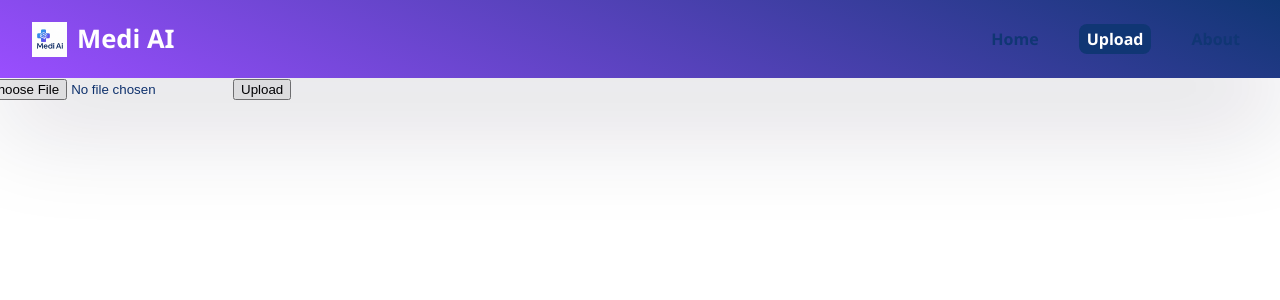
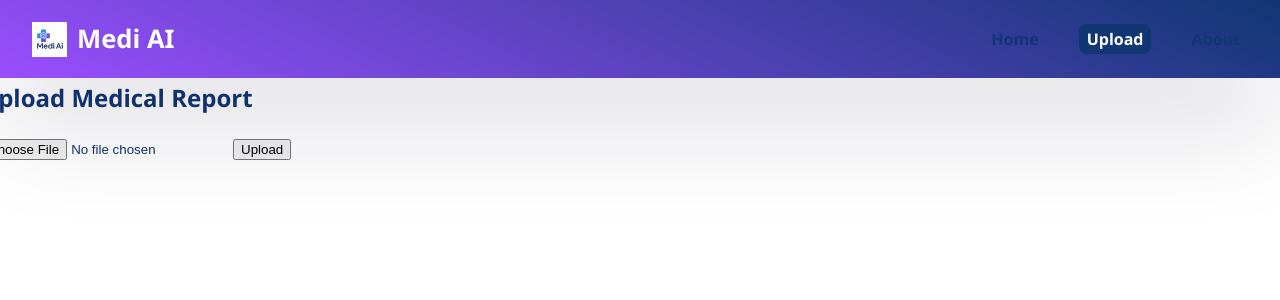
Before and after one commit to tiwarivarun28/medi-ai-frontend, a React (Create React App) app: page /upload in a window 1280 px wide. Shown: the top 300 px of the page. Built offline with nearby package versions, Linux system fonts and the light colour scheme.

Commit message:
upload page margin top

```diff
--- a/src/styles/upload.css
+++ b/src/styles/upload.css
@@ -1,5 +1,5 @@
 .upload-page-parent {
-  margin-top: 10px;
+  margin-top: 80px;
   margin-left: -20px;
   margin-right: -20px;
 }
```
